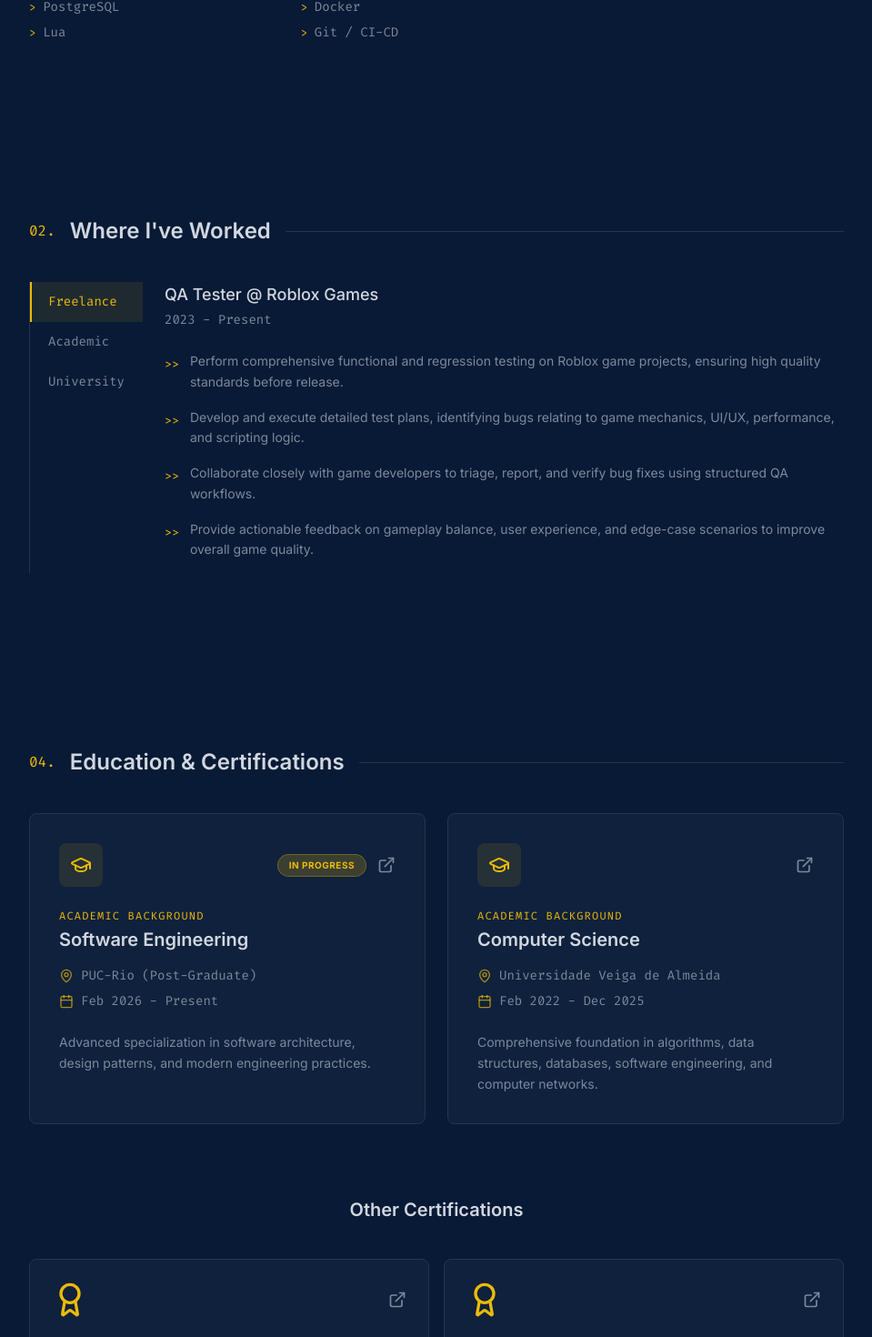
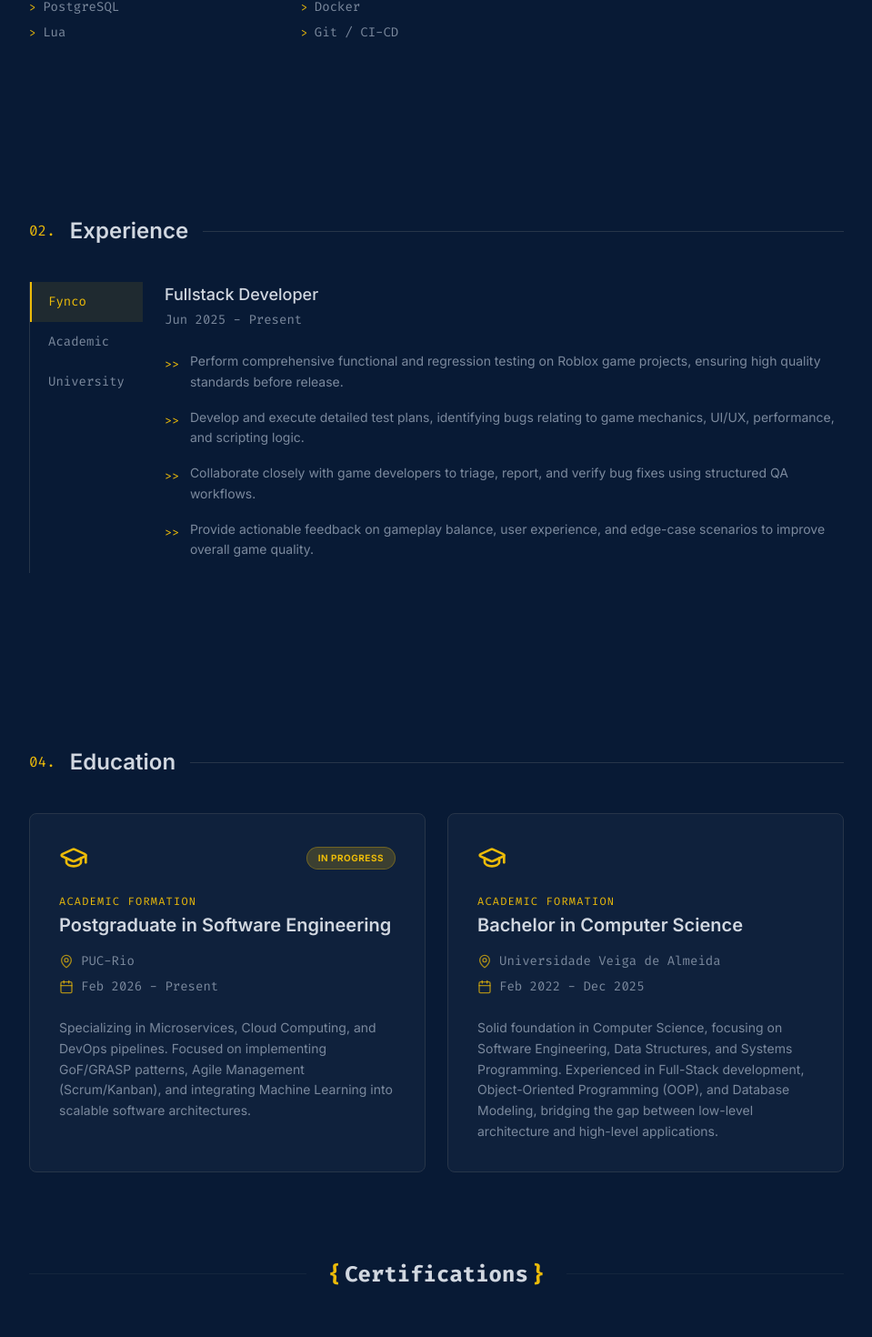
Before and after one commit to igoraraujocunha/portfolio-website, a Next.js app: page / in a window 1280 px wide. Shown: the part 1324-2794 px from the top of the page at 91% size, without its empty margins (160-1119 px from the left). Built offline with nearby package versions, Linux system fonts and the light colour scheme.

Commit message:
refactor: optimize education layout and unify certification card styles

```diff
--- a/components/portfolio/education-section.tsx
+++ b/components/portfolio/education-section.tsx
@@ -1,56 +1,55 @@
 "use client";
 
-import { motion } from "framer-motion";
-import { ExternalLink, Award, GraduationCap, MapPin, Calendar } from "lucide-react";
+import { useState } from "react";
+import { motion, AnimatePresence } from "framer-motion";
+import { Award, GraduationCap, MapPin, Calendar } from "lucide-react";
 import { SectionHeading } from "./section-heading";
 
 interface Education {
   title: string;
   institution: string;
-  period: string;
+  period?: string;
   description: string;
   featured: boolean;
   status?: string;
-  link?: string;
 }
 
 const educationData: Education[] = [
   {
-    title: "Software Engineering",
-    institution: "PUC-Rio (Post-Graduate)",
+    title: "Postgraduate in Software Engineering",
+    institution: "PUC-Rio",
     period: "Feb 2026 - Present",
-    status: "In Progress",
-    description: "Advanced specialization in software architecture, design patterns, and modern engineering practices.",
+    status: "IN PROGRESS",
+    description: "Specializing in Microservices, Cloud Computing, and DevOps pipelines. Focused on implementing GoF/GRASP patterns, Agile Management (Scrum/Kanban), and integrating Machine Learning into scalable software architectures.",
     featured: true,
-    link: "https://www.puc-rio.br",
   },
   {
-    title: "Computer Science",
+    title: "Bachelor in Computer Science",
     institution: "Universidade Veiga de Almeida",
     period: "Feb 2022 - Dec 2025",
-    description: "Comprehensive foundation in algorithms, data structures, databases, software engineering, and computer networks.",
+    description: "Solid foundation in Computer Science, focusing on Software Engineering, Data Structures, and Systems Programming. Experienced in Full-Stack development, Object-Oriented Programming (OOP), and Database Modeling, bridging the gap between low-level architecture and high-level applications.",
     featured: true,
-    link: "https://www.uva.br",
   },
   {
-    title: "",
-    institution: "",
-    period: "",
-    description: "",
+    title: "Course 1",
+    institution: "Enterprise",
+    description: "Description",
     featured: false,
-    link: "#",
   },
   {
-    title: "",
-    institution: "",
-    period: "",
-    description: "",
+    title: "Course 2",
+    institution: "Enterprise",
+    description: "Description",
     featured: false,
-    link: "#",
+  },
+  {
+    title: "Course 3",
+    institution: "Enterprise",
+    description: "Description",
+    featured: false,
   },
 ];
 
-// Componente para UVA e PUC-Rio (Lado a Lado)
 function FeaturedEducation({ edu }: { edu: Education }) {
   return (
     <motion.div
@@ -58,69 +57,88 @@ function FeaturedEducation({ edu }: { edu: Education }) {
       whileInView={{ opacity: 1, y: 0 }}
       viewport={{ once: true, margin: "-100px" }}
       transition={{ duration: 0.5 }}
-      className="relative rounded-lg border border-border bg-secondary/50 p-8 transition-all hover:border-gold/30 hover:shadow-lg hover:shadow-gold/5 flex flex-col h-full"
+      className="relative rounded-lg border border-border bg-secondary/50 p-8 transition-all hover:border-gold/30 hover:shadow-lg hover:shadow-gold/5 flex flex-col h-full cursor-default text-left"
     >
       <div className="flex items-center justify-between mb-6">
-        <div className="p-3 bg-gold/10 rounded-lg text-gold">
-          <GraduationCap className="h-6 w-6" />
+        <div className="text-gold">
+          <GraduationCap className="h-8 w-8" />
         </div>
-        <div className="flex items-center gap-3">
         {edu.status && (
           <span className="px-3 py-1 bg-gold/20 text-gold text-[10px] font-bold uppercase tracking-wider rounded-full border border-gold/30">
             {edu.status}
           </span>
         )}
-          {edu.link && (
-            <a href={edu.link} target="_blank" rel="noopener noreferrer" className="text-muted-foreground hover:text-gold transition-colors">
-              <ExternalLink className="h-5 w-5" />
-            </a>
-          )}
-        </div>
       </div>
 
       <div className="mb-4">
-        <span className="font-mono text-gold text-xs uppercase tracking-widest mb-1 block">Academic Background</span>
-        <h3 className="text-xl font-semibold text-foreground hover:text-gold transition-colors">{edu.title}</h3>
+        <span className="font-mono text-gold text-xs uppercase tracking-widest mb-1 block">
+          Academic Formation
+        </span>
+        <h3 className="text-xl font-semibold text-foreground hover:text-gold transition-colors">
+          {edu.title}
+        </h3>
       </div>
 
       <div className="flex flex-col gap-2 mb-6 text-sm font-mono text-muted-foreground">
         <div className="flex items-center gap-2">
-          <MapPin className="h-4 w-4 text-gold/70" />
+          <MapPin className="h-4 w-4 text-gold/70 shrink-0" />
           <span>{edu.institution}</span>
         </div>
+        {edu.period && (
           <div className="flex items-center gap-2">
-          <Calendar className="h-4 w-4 text-gold/70" />
+            <Calendar className="h-4 w-4 text-gold/70 shrink-0" />
             <span>{edu.period}</span>
           </div>
+        )}
       </div>
 
-      <p className="text-muted-foreground leading-relaxed text-sm flex-1">{edu.description}</p>
+      <p className="text-muted-foreground leading-relaxed text-sm flex-1">
+        {edu.description}
+      </p>
     </motion.div>
   );
 }
 
-// Componente para os Certificados (Cards Menores)
 function CertificationCard({ cert, index }: { cert: Education; index: number }) {
+  const [isHovered, setIsHovered] = useState(false);
+
   return (
     <motion.div
-      initial={{ opacity: 0, y: 30 }}
+      onMouseEnter={() => setIsHovered(true)}
+      onMouseLeave={() => setIsHovered(false)}
+      initial={{ opacity: 0, y: 20 }}
       whileInView={{ opacity: 1, y: 0 }}
-      viewport={{ once: true, margin: "-100px" }}
-      transition={{ duration: 0.4, delay: index * 0.1 }}
-      className="group flex flex-col rounded-lg border border-border bg-secondary/50 p-6 transition-all hover:border-gold/30 hover:-translate-y-2 hover:shadow-lg hover:shadow-gold/5"
+      viewport={{ once: true }}
+      transition={{ duration: 0.4, delay: index * 0.05 }}
+      className="relative flex flex-col rounded-lg border border-border bg-secondary/30 p-4 transition-all hover:border-gold/30 hover:bg-secondary/50 cursor-default h-fit w-full"
     >
-      <div className="flex items-center justify-between mb-6">
-        <Award className="h-10 w-10 text-gold" />
-        {cert.link && (
-          <a href={cert.link} target="_blank" rel="noopener noreferrer" className="text-muted-foreground hover:text-gold transition-colors">
-            <ExternalLink className="h-5 w-5" />
-          </a>
+      <div className="text-gold mb-2">
+        <Award className="h-5 w-5" />
+      </div>
+
+      <div className="flex flex-col text-left">
+        <h4 className="font-semibold text-[13px] leading-tight text-foreground group-hover:text-gold transition-colors mb-1">
+          {cert.title}
+        </h4>
+        <span className="text-[10px] text-gold font-mono uppercase tracking-widest mb-1">
+          {cert.institution}
+        </span>
+
+        <AnimatePresence>
+          {isHovered && (
+            <motion.div
+              initial={{ height: 0, opacity: 0 }}
+              animate={{ height: "auto", opacity: 1 }}
+              exit={{ height: 0, opacity: 0 }}
+              className="overflow-hidden"
+            >
+              <p className="text-[11px] text-muted-foreground leading-snug pt-2 border-t border-border/50 mt-1">
+                {cert.description}
+              </p>
+            </motion.div>
           )}
+        </AnimatePresence>
       </div>
-      <h3 className="text-lg font-semibold text-foreground mb-2 group-hover:text-gold transition-colors">{cert.title}</h3>
-      <p className="text-sm text-gold font-mono mb-3">{cert.institution}</p>
-      <p className="text-sm text-muted-foreground leading-relaxed flex-1">{cert.description}</p>
-      <div className="mt-6 font-mono text-[10px] text-muted-foreground uppercase tracking-widest">{cert.period}</div>
     </motion.div>
   );
 }
@@ -132,20 +150,25 @@ export function EducationSection() {
   return (
     <section id="education" className="px-6 py-24">
       <div className="mx-auto w-full max-w-4xl">
-        <SectionHeading number="04" title="Education & Certifications" />
+        <SectionHeading number="04" title="Education" />
 
-        {/* Top: Education Cards (Lado a Lado) */}
-        <div className="grid gap-6 md:grid-cols-2 mb-20">
+        <div className="grid gap-6 md:grid-cols-2 mb-24">
           {academic.map((edu) => (
             <FeaturedEducation key={edu.title} edu={edu} />
           ))}
         </div>
 
-        {/* Bottom: Certification Cards */}
-        <h3 className="text-center text-xl font-semibold text-foreground mb-10">
-          Other Certifications
-        </h3>
-        <div className="grid gap-4 sm:grid-cols-2 lg:grid-cols-2">
+        <div className="relative flex items-center justify-center mb-16">
+          <div className="flex-grow h-[1px] bg-border/40"></div>
+          <div className="mx-6 flex items-center gap-1 font-mono text-xl md:text-2xl font-bold">
+            <span className="text-gold">{"{"}</span>
+            <span className="text-foreground">Certifications</span>
+            <span className="text-gold">{"}"}</span>
+          </div>
+          <div className="flex-grow h-[1px] bg-border/40"></div>
+        </div>
+
+        <div className="grid gap-4 sm:grid-cols-2 lg:grid-cols-3 items-start">
           {certifications.map((cert, i) => (
             <CertificationCard key={cert.title} cert={cert} index={i} />
           ))}
--- a/components/portfolio/experience-section.tsx
+++ b/components/portfolio/experience-section.tsx
@@ -13,9 +13,9 @@ interface ExperienceEntry {
 
 const experiences: ExperienceEntry[] = [
   {
-    company: "Freelance",
-    title: "QA Tester @ Roblox Games",
-    range: "2023 - Present",
+    company: "Fynco",
+    title: "Fullstack Developer",
+    range: "Jun 2025 - Present",
     bullets: [
       "Perform comprehensive functional and regression testing on Roblox game projects, ensuring high quality standards before release.",
       "Develop and execute detailed test plans, identifying bugs relating to game mechanics, UI/UX, performance, and scripting logic.",
@@ -52,7 +52,7 @@ export function ExperienceSection() {
   return (
     <section id="experience" className="px-6 py-24">
       <div className="mx-auto w-full max-w-4xl">
-        <SectionHeading number="02" title="Where I've Worked" />
+        <SectionHeading number="02" title="Experience" />
 
         <motion.div
           initial={{ opacity: 0, y: 20 }}
--- a/components/portfolio/navbar.tsx
+++ b/components/portfolio/navbar.tsx
@@ -2,7 +2,7 @@
 
 import { useState, useEffect } from "react";
 import { motion, AnimatePresence } from "framer-motion";
-import { Menu, X } from "lucide-react";
+import { Menu, X, Languages } from "lucide-react";
 import Link from "next/link";
 
 interface NavLink {
@@ -14,9 +14,9 @@ interface NavLink {
 const navLinks: NavLink[] = [
   { label: "About", href: "/#about", number: "01" },
   { label: "Experience", href: "/#experience", number: "02" },
-  { label: "Projects", href: "/#projects", number: "03" },
-  { label: "Setup", href: "/#setup", number: "00" },
-  { label: "Terminal", href: "/#terminal", number: "04" },
+  { label: "Education", href: "/#education", number: "03" },
+  { label: "Projects", href: "/#projects", number: "04" },
+  { label: "Terminal", href: "/#terminal", number: "05" },
 ];
 
 export function Navbar() {
@@ -24,6 +24,13 @@ export function Navbar() {
   const [visible, setVisible] = useState<boolean>(true);
   const [lastScrollY, setLastScrollY] = useState<number>(0);
   const [mobileOpen, setMobileOpen] = useState<boolean>(false);
+
+  const [lang, setLang] = useState<"EN" | "PT">("EN");
+
+  const toggleLanguage = () => {
+    setLang((prev) => (prev === "EN" ? "PT" : "EN"));
+
+  };
 
   useEffect(() => {
     const handleScroll = () => {
@@ -33,10 +40,8 @@ export function Navbar() {
       if (currentY < 50) {
         setVisible(true);
       } else if (currentY < lastScrollY) {
-        // scrolling UP
         setVisible(true);
       } else if (currentY > lastScrollY) {
-        // scrolling DOWN
         setVisible(false);
       }
 
@@ -89,10 +94,25 @@ export function Navbar() {
               ))}
             </ul>
 
+            <div className="flex items-center gap-4">
+              {/* Botão de Tradução (Desktop) */}
+              <motion.button
+                onClick={toggleLanguage}
+                initial={{ opacity: 0, y: -20 }}
+                animate={{ opacity: 1, y: 0 }}
+                transition={{ duration: 0.3, delay: 0.5 }}
+                className="flex items-center gap-2 rounded border border-gold/20 px-3 py-2 font-mono text-xs text-gold transition-all hover:bg-gold/10 hover:border-gold"
+                title="Switch Language"
+              >
+                <Languages className="h-4 w-4" />
+                <span>{lang}</span>
+              </motion.button>
+
+              {/* Botão Resume */}
               <motion.div
                 initial={{ opacity: 0, y: -20 }}
                 animate={{ opacity: 1, y: 0 }}
-              transition={{ duration: 0.3, delay: 0.5 }}
+                transition={{ duration: 0.3, delay: 0.6 }}
               >
                 <Link
                   href="/resume"
@@ -101,6 +121,7 @@ export function Navbar() {
                   Resume
                 </Link>
               </motion.div>
+            </div>
           </div>
 
           <button
@@ -151,13 +172,25 @@ export function Navbar() {
                   {link.label}
                 </Link>
               ))}
+
+              <div className="flex flex-col items-center gap-4 mt-4 w-full px-6">
+                {/* Botão de Tradução (Mobile) */}
+                <button
+                  onClick={toggleLanguage}
+                  className="flex items-center justify-center gap-2 w-full rounded border border-gold/20 py-3 font-mono text-sm text-gold transition-all hover:bg-gold/10"
+                >
+                  <Languages className="h-5 w-5" />
+                  <span>Language: {lang}</span>
+                </button>
+
                 <Link
                   href="/resume"
                   onClick={() => setMobileOpen(false)}
-                className="mt-4 rounded border border-gold px-6 py-3 font-mono text-sm text-gold transition-colors hover:bg-gold/10"
+                  className="w-full text-center rounded border border-gold px-6 py-3 font-mono text-sm text-gold transition-colors hover:bg-gold/10"
                 >
                   Resume
                 </Link>
+              </div>
             </motion.aside>
           </>
         )}
--- a/components/portfolio/projects-section.tsx
+++ b/components/portfolio/projects-section.tsx
@@ -24,18 +24,18 @@ const projects: Project[] = [
     external: "#",
   },
   {
-    title: "QA Automation Suite",
+    title: "Project 1",
     description:
-      "An automated testing framework for Roblox game environments. Streamlines regression testing and provides detailed bug reports with video capture and structured logging.",
-    tags: ["Lua", "Python", "Automation", "CI/CD"],
+      "Description",
+    tags: ["Languages"],
     featured: false,
     github: "#",
   },
   {
-    title: "System Monitor CLI",
+    title: "Project 2",
     description:
-      "A command-line tool for real-time monitoring of system resources, process management, and performance logging. Built for developer workflows.",
-    tags: ["Python", "CLI", "Linux"],
+      "Descriptions",
+    tags: ["Languages"],
     featured: false,
     github: "#",
   },
@@ -153,7 +153,7 @@ export function ProjectsSection() {
   return (
     <section id="projects" className="px-6 py-24">
       <div className="mx-auto w-full max-w-4xl">
-        <SectionHeading number="03" title="Things I've Built" />
+        <SectionHeading number="04" title="Projects" />
 
         <div className="space-y-8">
           {featured.map((project) => (
```
Lines whose indentation alone changed are shown as unchanged.
